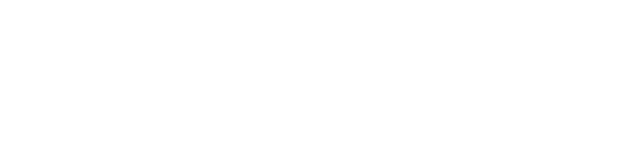
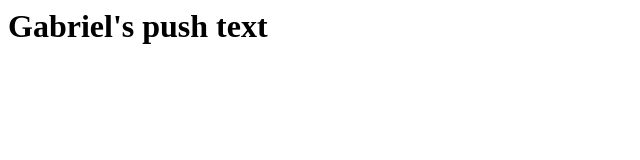
Before and after one commit to natepines/Group-18-asst-2, a website: page public/index.html in a window 1280 px wide. Shown: the whole page, without its empty margins (0-640 px from the left). Drawn offline with Linux system fonts and the light colour scheme.

Commit message:
testing push

```diff
--- a/public/index.html
+++ b/public/index.html
@@ -5,6 +5,6 @@
     <title>Assignment 2 for Andrew Knox, Nate Pines, and Gabriel Sestieri</title>
 </head>
 <body>
-
+    <h1>Gabriel's push text</h1>
 </body>
 </html>
```
